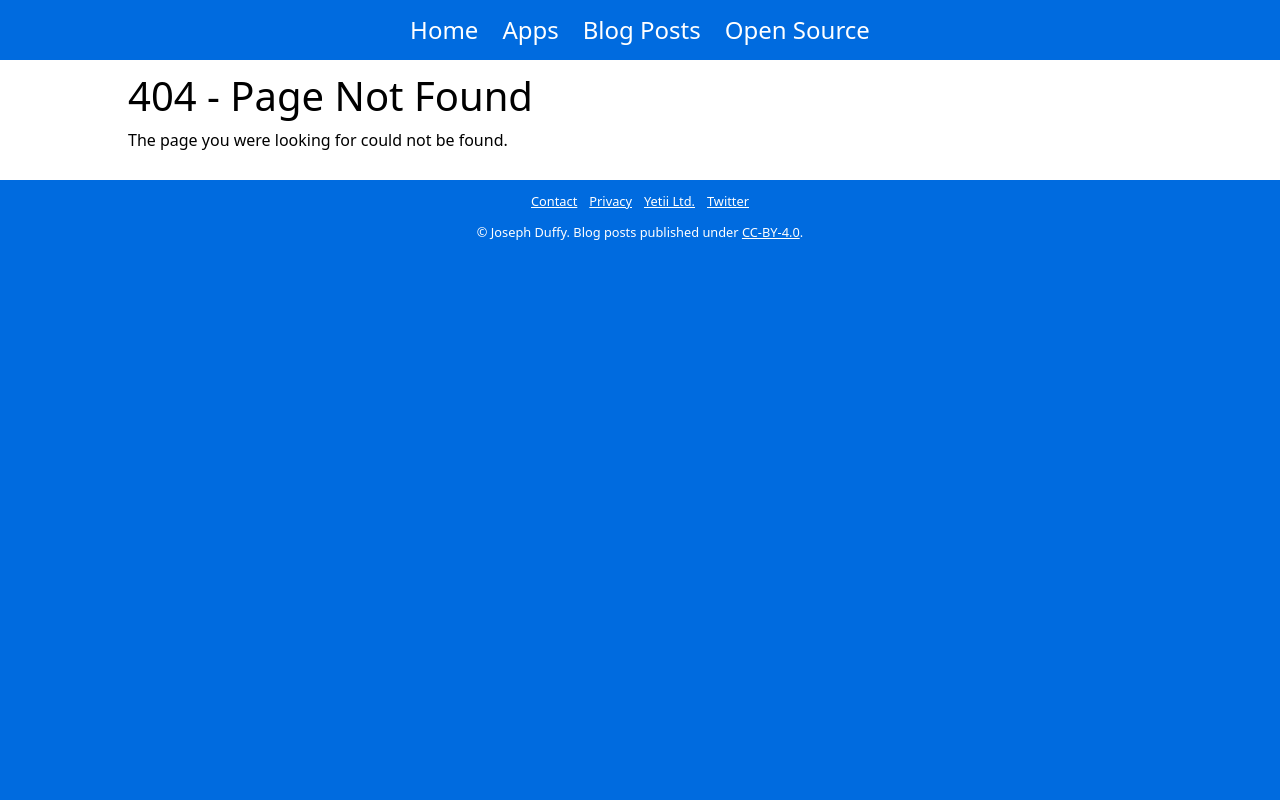
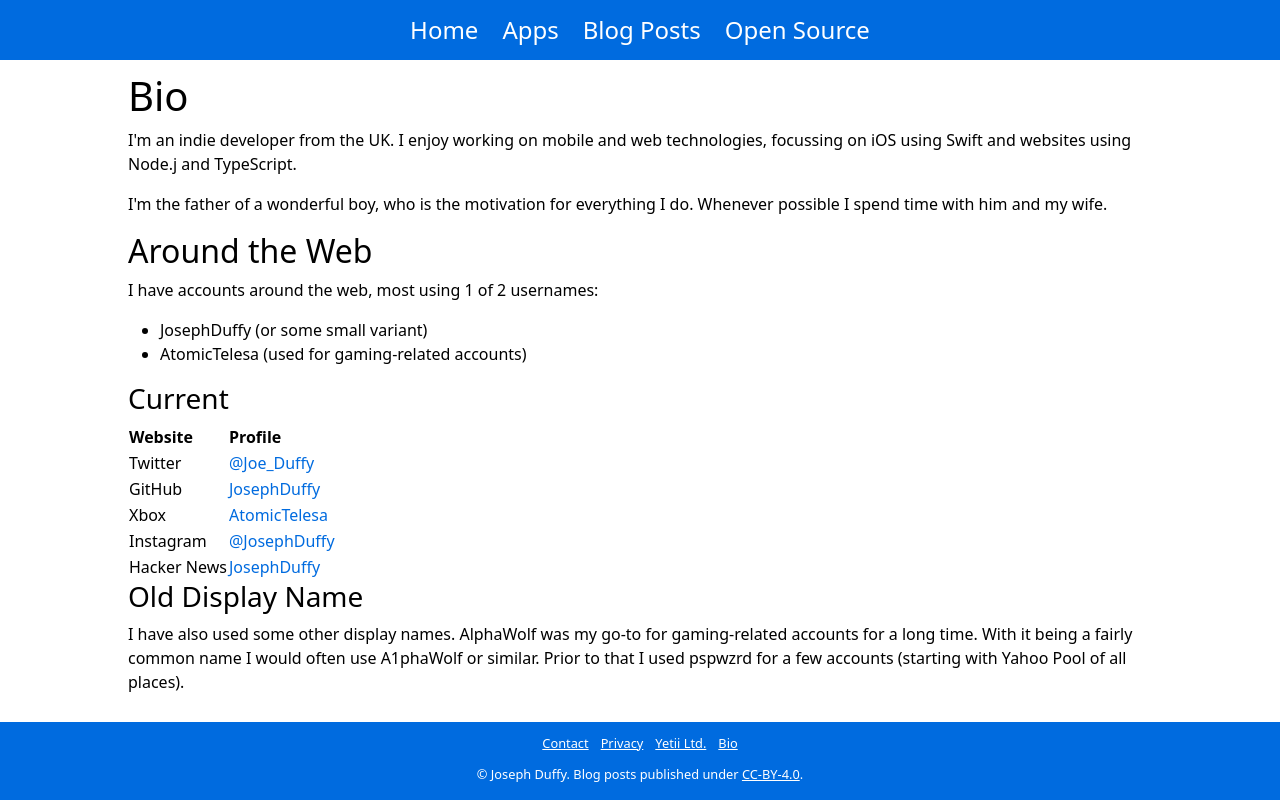
Before and after one commit to JosephDuffy/josephduffy.co.uk, a Next.js app: page /bio in a window 1280 px wide. Before the commit this address had no page. Built offline with nearby package versions, Linux system fonts and the light colour scheme.

Commit message:
Add /bio with more links to social account

```diff
--- a/components/Footer.tsx
+++ b/components/Footer.tsx
@@ -17,9 +17,9 @@ const Footer: FunctionComponent = () => (
           <Link href="/yetii">
             <a>Yetii Ltd.</a>
           </Link>
-          <a href="https://twitter.com/Joe_Duffy" rel="me">
-            Twitter
-          </a>
+          <Link href="/bio">
+            <a>Bio</a>
+          </Link>
         </nav>
       </HorizontalScrollContainer>
       <div className="copyright">
--- /dev/null
+++ b/pages/bio.tsx
@@ -0,0 +1,99 @@
+import { NextPage } from "next"
+import Head from "next/head"
+import Page from "../layouts/main"
+
+const PrivacyPage: NextPage = () => {
+  return (
+    <Page>
+      <Head>
+        <title>Bio - Joseph Duffy</title>
+        <meta
+          name="description"
+          content="Bio for Joseph Duffy including current and previous social accounts and display names"
+        />
+      </Head>
+      <h1>Bio</h1>
+      <p>
+        I&apos;m an indie developer from the UK. I enjoy working on mobile and
+        web technologies, focussing on iOS using Swift and websites using Node.j
+        and TypeScript.
+      </p>
+      <p>
+        I&apos;m the father of a wonderful boy, who is the motivation for
+        everything I do. Whenever possible I spend time with him and my wife.
+      </p>
+      <h2>Around the Web</h2>
+      <p>I have accounts around the web, most using 1 of 2 usernames:</p>
+      <ul>
+        <li>JosephDuffy (or some small variant)</li>
+        <li>AtomicTelesa (used for gaming-related accounts)</li>
+      </ul>
+      <h3>Current</h3>
+      <table>
+        <thead>
+          <tr>
+            <th>Website</th>
+            <th>Profile</th>
+          </tr>
+        </thead>
+        <tbody>
+          <tr>
+            <td>Twitter</td>
+            <td>
+              <a href="https://twitter.com/Joe_Duffy" rel="me">
+                @Joe_Duffy
+              </a>
+            </td>
+          </tr>
+          <tr>
+            <td>GitHub</td>
+            <td>
+              <a href="https://github.com/josephduffy" rel="me">
+                JosephDuffy
+              </a>
+            </td>
+          </tr>
+          <tr>
+            <td>Xbox</td>
+            <td>
+              <a
+                href="https://account.xbox.com/profile?gamertag=AtomicTelesa"
+                rel="me"
+              >
+                AtomicTelesa
+              </a>
+            </td>
+          </tr>
+          <tr>
+            <td>Instagram</td>
+            <td>
+              <a href="https://www.instagram.com/josephduffy/" rel="me">
+                @JosephDuffy
+              </a>
+            </td>
+          </tr>
+          <tr>
+            <td>Hacker News</td>
+            <td>
+              <a
+                href="https://news.ycombinator.com/user?id=josephduffy"
+                rel="me"
+              >
+                JosephDuffy
+              </a>
+            </td>
+          </tr>
+        </tbody>
+      </table>
+      <h3>Old Display Name</h3>
+      <p>
+        I have also used some other display names. AlphaWolf was my go-to for
+        gaming-related accounts for a long time. With it being a fairly common
+        name I would often use A1phaWolf or similar. Prior to that I used
+        pspwzrd for a few accounts (starting with Yahoo Pool of all places).
+      </p>
+    </Page>
+  )
+}
+
+export default PrivacyPage
```
